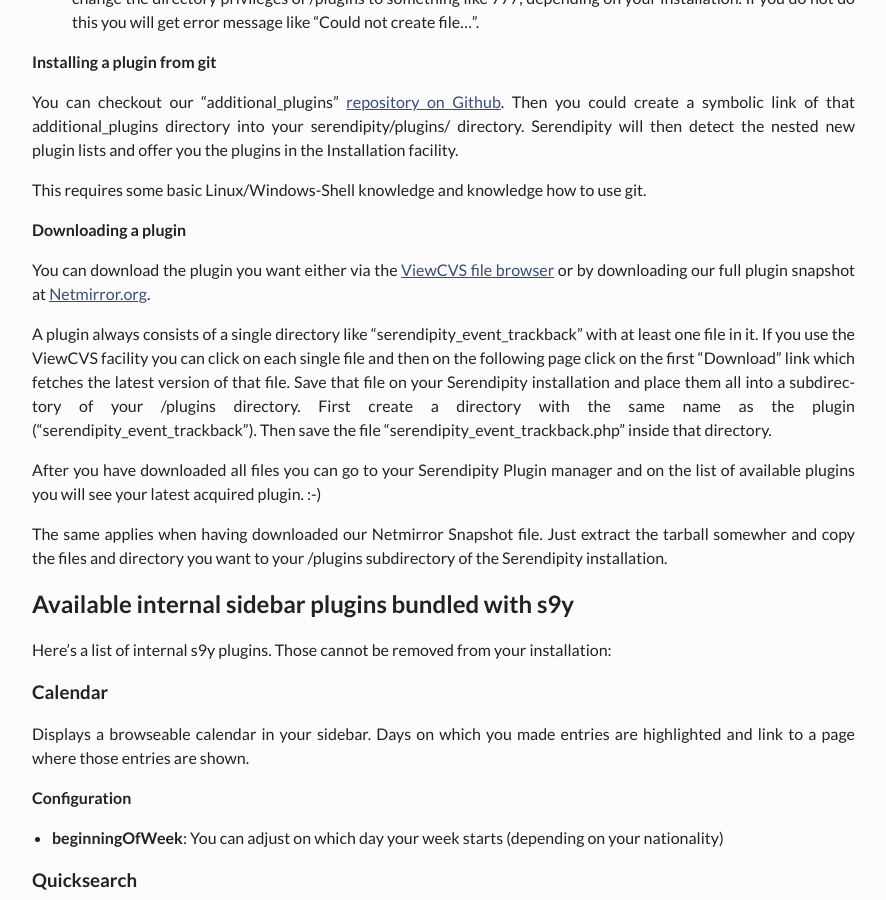
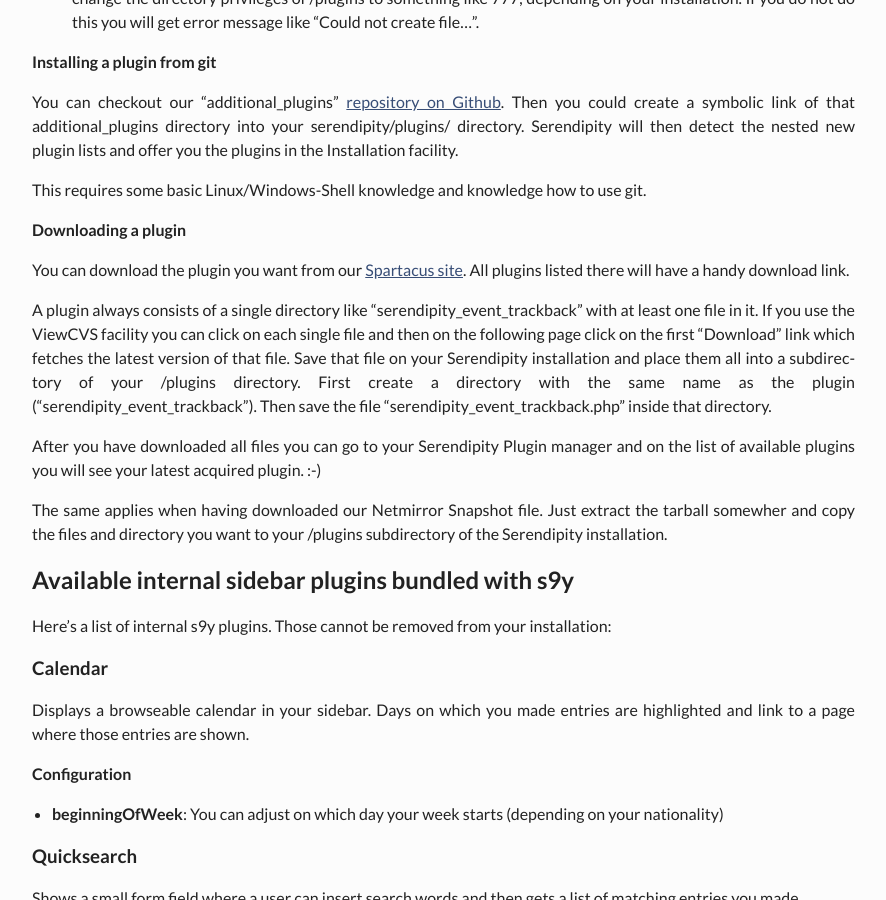
Before and after one commit to s9y/s9y.github.io, a Jekyll site: the page built from docs/users/using/using-plugins.md, in a window 1280 px wide and 900 px high, scrolled down 3463 px. Shown: the whole window, without its empty margins (339-1225 px from the left). Built offline with Jekyll 4.4.1, drawn with Linux system fonts in a browser that asks for light colours.

Commit message:
Change doc for plugin downloads.
Fixes s9y/Serendipity#591.

Signed-off-by: Thomas Hochstein <thh@inter.net>

```diff
--- a/docs/users/using/using-plugins.md
+++ b/docs/users/using/using-plugins.md
@@ -66,14 +66,13 @@ This requires some basic Linux/Windows-Shell knowledge and knowledge how to use
 
 #### Downloading a plugin
 
-You can download the plugin you want either via the [ViewCVS file browser](http://php-blog.cvs.sourceforge.net/php-blog/additional_plugins/) or by downloading our full plugin snapshot at [Netmirror.org](http://www.netmirror.org/mirror/serendipity/additional_plugins.tgz).
+You can download the plugin you want from our [Spartacus site](http://spartacus.s9y.org/index.php). All plugins listed there will have a handy download link.
 
 A plugin always consists of a single directory like "serendipity\_event\_trackback" with at least one file in it. If you use the ViewCVS facility you can click on each single file and then on the following page click on the first "Download" link which fetches the latest version of that file. Save that file on your Serendipity installation and place them all into a subdirectory of your /plugins directory. First create a directory with the same name as the plugin ("serendipity\_event\_trackback"). Then save the file "serendipity\_event\_trackback.php" inside that directory.
 
 After you have downloaded all files you can go to your Serendipity Plugin manager and on the list of available plugins you will see your latest acquired plugin. :-)
 
 The same applies when having downloaded our Netmirror Snapshot file. Just extract the tarball somewher and copy the files and directory you want to your /plugins subdirectory of the Serendipity installation.
-
 
 ## Available internal sidebar plugins bundled with s9y
 
```
